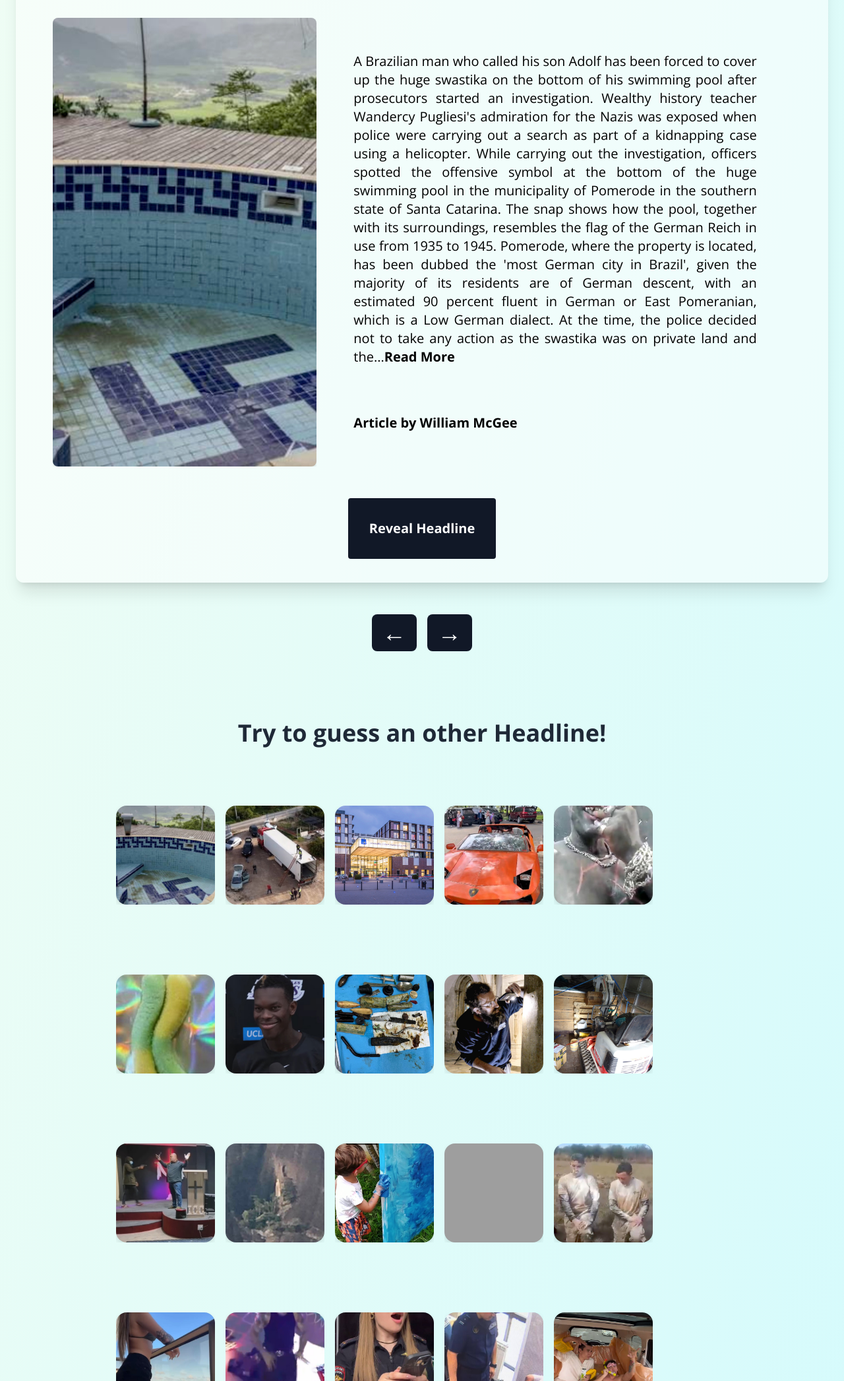
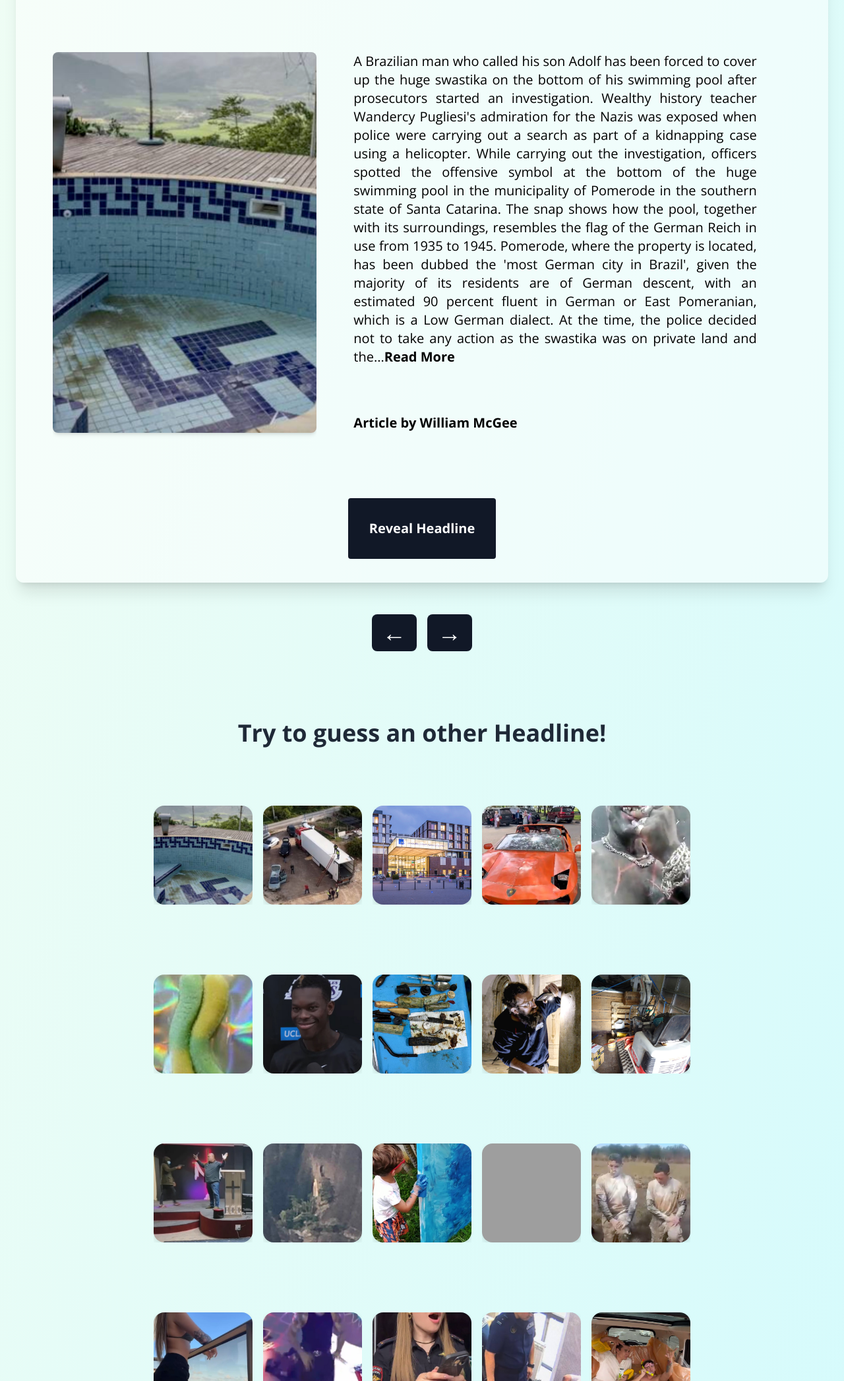
Before and after one commit to giadasponzilli/newsx-quiz-js, a website: page index.html in a window 1280 px wide. Shown: the part 467-2560 px from the top of the page at 66% size. Drawn offline with nearby package versions, Linux system fonts and the light colour scheme; grey boxes are pictures that could not be loaded.

Commit message:
centered images

```diff
--- a/index.html
+++ b/index.html
@@ -121,7 +121,7 @@
       <h4 class="text-4xl font-bold text-gray-800 mx-10 mt-10">Try to guess an other Headline!</h4>
     </div>
     <!-- Images/articles menu container -->
-    <div id="imagesContainer" class="flex flex-wrap gap-4 mx-32 px-12 mb-12">
+    <div id="imagesContainer" class="flex flex-wrap justify-center gap-4 mx-32 px-12 mb-12">
     </div>
 
     <!-- Social Media Buttons -->
--- a/src/script.js
+++ b/src/script.js
@@ -257,7 +257,7 @@ function shareByEmail() {
 ////Add footer
 ////Style the navBar buttons in a different way
 //Social media buttons make sure they work
-//Connect form to email JS - need email from newsX
+//Connect form to email JS - need email from newsX, make sure that policy is clicked before sending email and all field are completed
 ////Hamburger menu for responsive app
 
 ////Follow Us icons on footer
@@ -265,9 +265,10 @@ function shareByEmail() {
 ////Added Read More button
 ////Scroll into view when an image is clicked
 ////Adjust all pictures
+////Privacy policy form make the button work
 
+//Add favicon
 //Make everything a bit smaller
-//Privacy policy form make the button work
 //Make sure it is responsive
 //Search AI
 //Deploy app
--- a/src/styles/tailwind.css
+++ b/src/styles/tailwind.css
@@ -36,8 +36,8 @@ p {
 }
 
 #imgCardContainer img {
-  width: 100%;
-  height: 100%;
+  /* width: 100%;
+  height: 100%; */
   object-fit: cover; /* This crops the image */
 }
 
```
Also changed, not shown: build/output.css.
